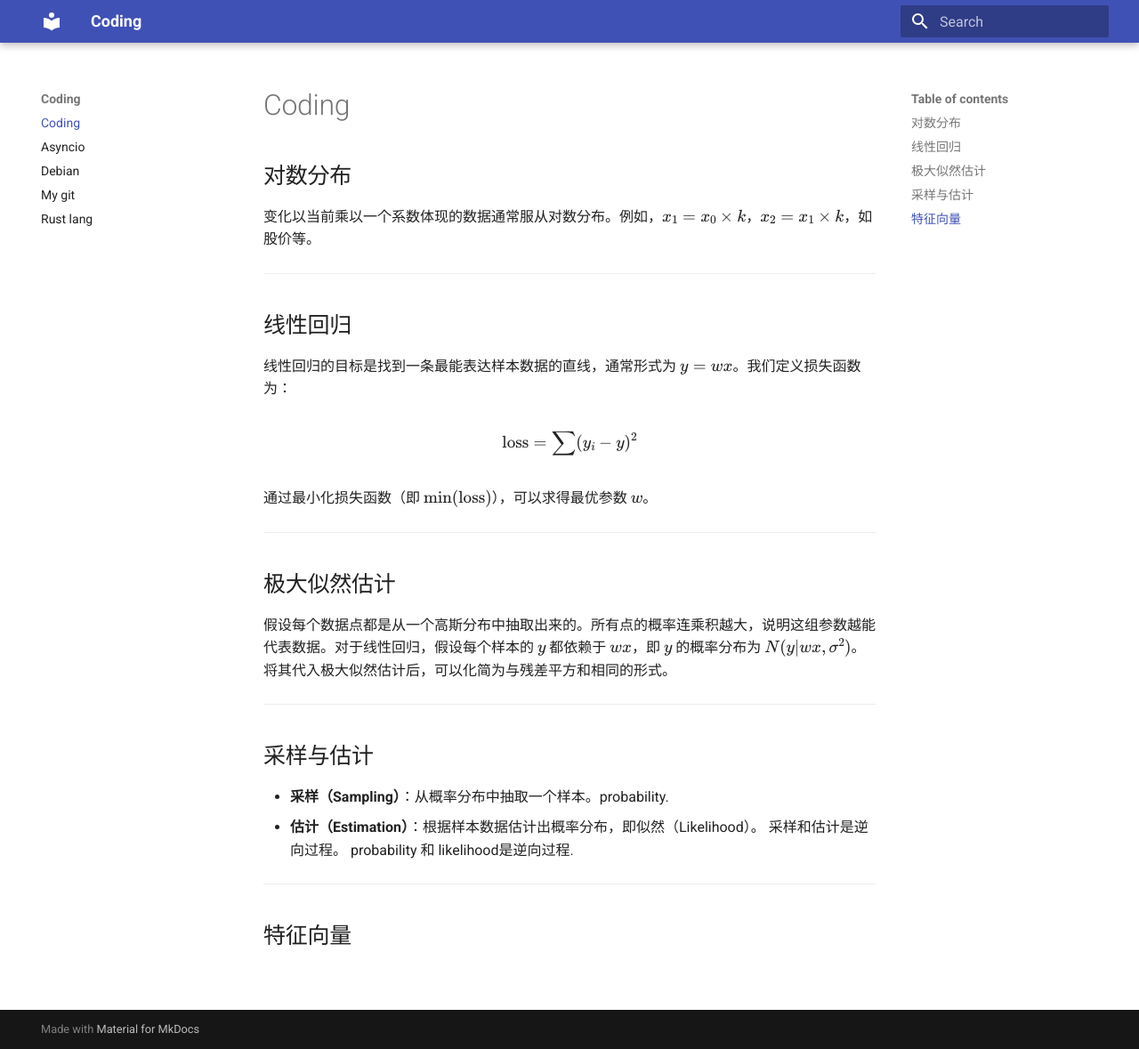
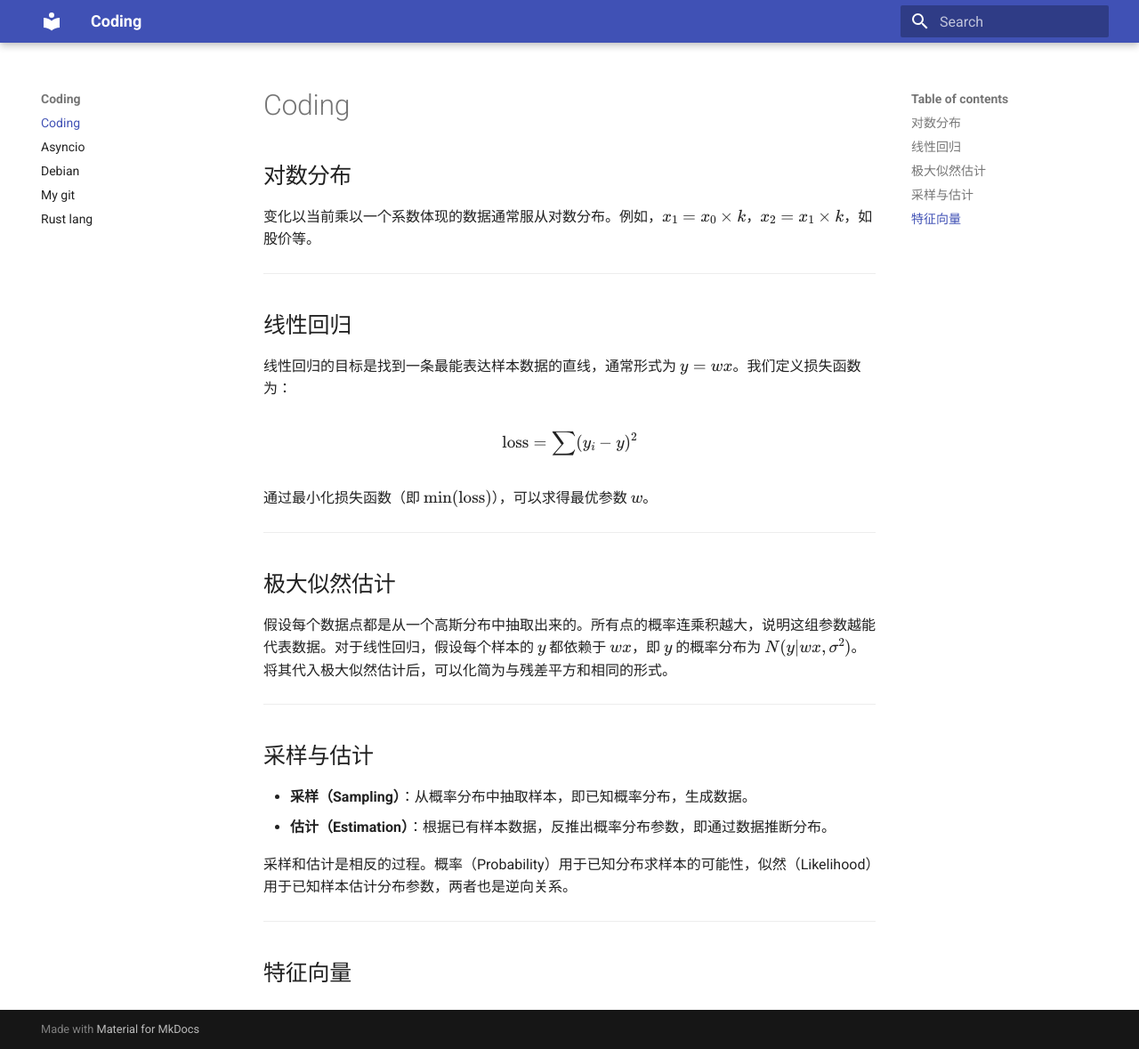
Before and after one commit to dcslin/dcslin.github.io, an MkDocs documentation site: the page built from docs/index.md, in a window 1280 px wide and 1179 px high. Shown: the whole window at 89% size. Built offline with MkDocs 1.6.1 and Material for MkDocs 9.7.7, drawn with Linux system fonts in a browser that asks for light colours.

Commit message:
Refine explanations for sampling and estimation in index.md for clarity and completeness

```diff
--- a/docs/index.md
+++ b/docs/index.md
@@ -26,10 +26,10 @@ $$
 
 ## 采样与估计
 
-- **采样（Sampling）**：从概率分布中抽取一个样本。probability.
-- **估计（Estimation）**：根据样本数据估计出概率分布，即似然（Likelihood）。
-采样和估计是逆向过程。
-probability 和 likelihood是逆向过程.
+- **采样（Sampling）**：从概率分布中抽取样本，即已知概率分布，生成数据。
+- **估计（Estimation）**：根据已有样本数据，反推出概率分布参数，即通过数据推断分布。
+
+采样和估计是相反的过程。概率（Probability）用于已知分布求样本的可能性，似然（Likelihood）用于已知样本估计分布参数，两者也是逆向关系。
 
 ---
 
```
